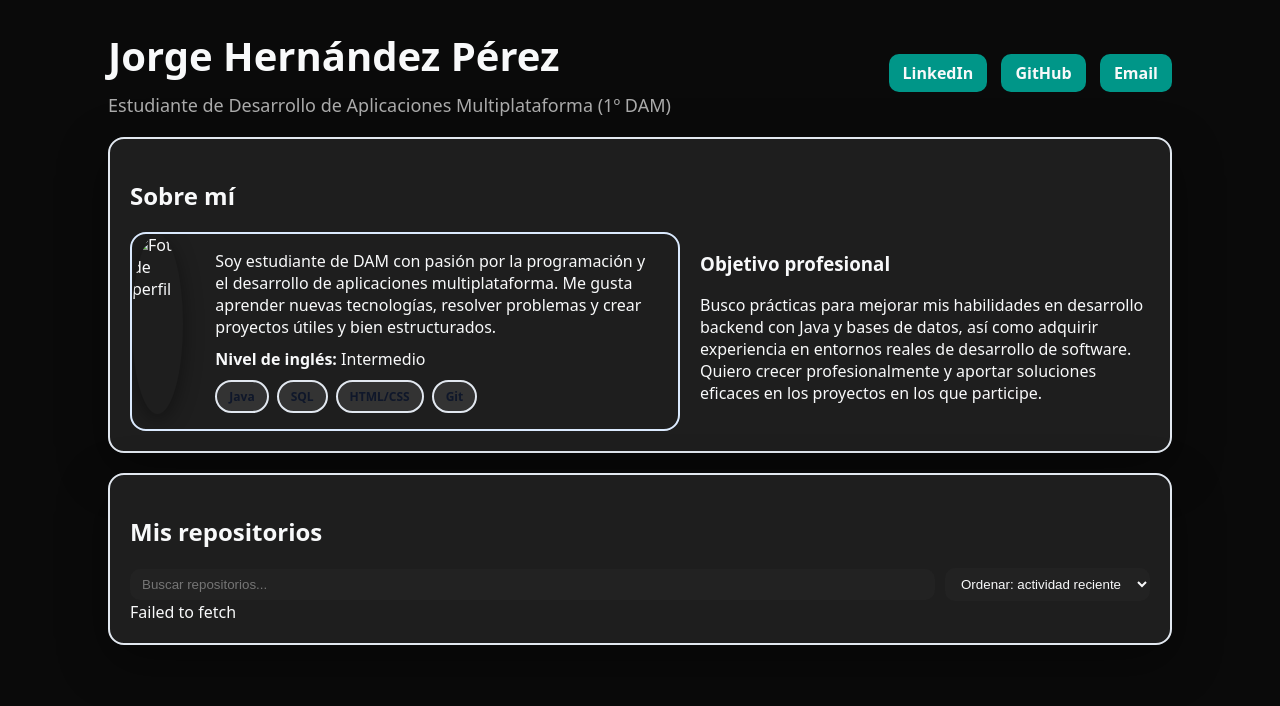
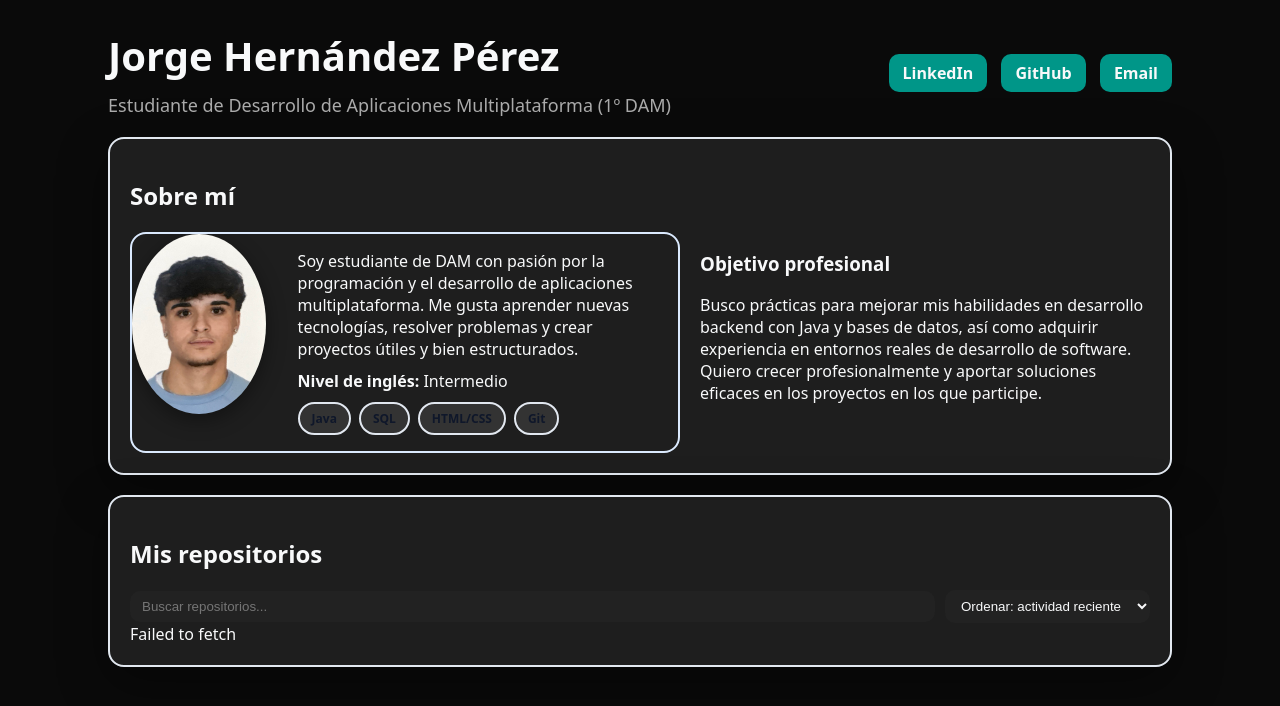
Before and after one commit to Jorghdez18/Jorghdez18.github.io, a Jekyll site: the page built from index.html, in a window 1280 px wide. Shown: the top 706 px of the page. Built offline with Jekyll 4.4.1, drawn with Linux system fonts in a browser that asks for light colours.

Commit message:
Update index.html

```diff
--- a/index.html
+++ b/index.html
@@ -59,7 +59,7 @@ nav a:hover{background:#00796b;}
   <h2>Sobre mí</h2>
   <div class="grid2">
     <div class="profile">
-      <img src="assets/img/CamScanner%2022-12-25%2012.52_1.jpg" alt="Foto de perfil">
+      <img src="/img/CamScanner 22-12-25 12.52_1.jpg" alt="Foto de perfil">
       <div class="bio">
         <p>Soy estudiante de DAM con pasión por la programación y el desarrollo de aplicaciones multiplataforma. Me gusta aprender nuevas tecnologías, resolver problemas y crear proyectos útiles y bien estructurados.</p>
         <p><strong>Nivel de inglés:</strong> Intermedio</p>
```
